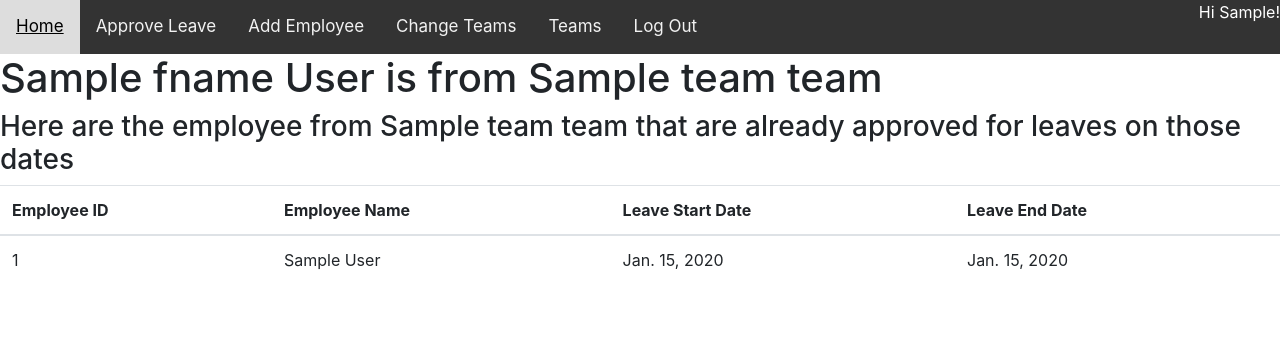
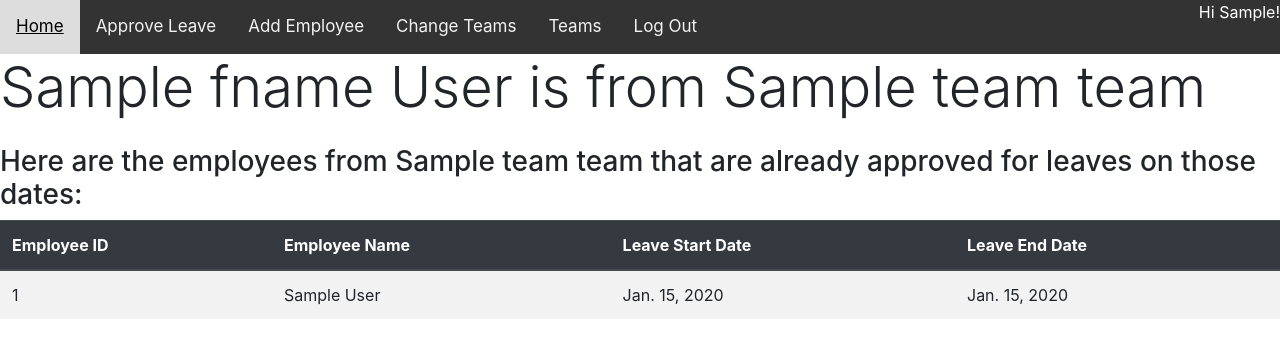
Before and after one commit to niraj1920-cloud/Leavemgt, a Django app: template firstproject/myapp/templates/roster.html in a window 1280 px wide. Shown: the top 358 px of the page. Run offline with Django 4.2, Linux system fonts and the light colour scheme; a user stored in the database is signed in; tables that the repository leaves empty hold one stand-in row (values such as "Sample post"); the template is opened without the code that fills it: values that come from a table or form of the project are taken from there, most other values are stand-ins (such as "Sample title", 1, 10 or a date in 2020).

Commit message:
feat: Stylized roster page

```diff
--- a/firstproject/myapp/templates/roster.html
+++ b/firstproject/myapp/templates/roster.html
@@ -1,15 +1,16 @@
-{% extends "base.html" %} {% load static %} {% block content %} {% comment %}
-<link rel="stylesheet" href="{% static '/css/mhome.css' %}" /> {% endcomment %}
-<h1>
-  {{employee.member.fname}} {{employee.member.lname}} is from
-  {{employee.member.team}} team
+{% extends "base.html" %} {% load static %} {% block content %}
+
+<h1 class="display-4">
+  {{ employee.member.fname }} {{ employee.member.lname }} is from
+  {{employee.member.team }} team
 </h1>
+<div class="my-4">
   <h3>
-  Here are the employee from {{employee.member.team}} team that are already
-  approved for leaves on those dates
+    Here are the employees from {{ employee.member.team }} team that are already
+    approved for leaves on those dates:
   </h3>
-<table class="table">
-  <thead>
+  <table class="table table-striped">
+    <thead class="thead-dark">
       <tr>
         <th>Employee ID</th>
         <th>Employee Name</th>
@@ -20,11 +21,15 @@
     <tbody>
       {% for leave in leaves %}
       <tr>
-      <td>{{leave.employee.id}}</td>
-      <td>{{leave.employee.member.fname}} {{leave.employee.member.lname}}</td>
-      <td>{{leave.start_date}}</td>
-      <td>{{leave.end_date}}</td>
+        <td>{{ leave.employee.id }}</td>
+        <td>
+          {{ leave.employee.member.fname }} {{ leave.employee.member.lname }}
+        </td>
+        <td>{{ leave.start_date }}</td>
+        <td>{{ leave.end_date }}</td>
       </tr>
-    {% endfor %} {% endblock content %}
+      {% endfor %}
     </tbody>
   </table>
+</div>
+{% endblock content %}
```
Lines whose indentation alone changed are shown as unchanged.
